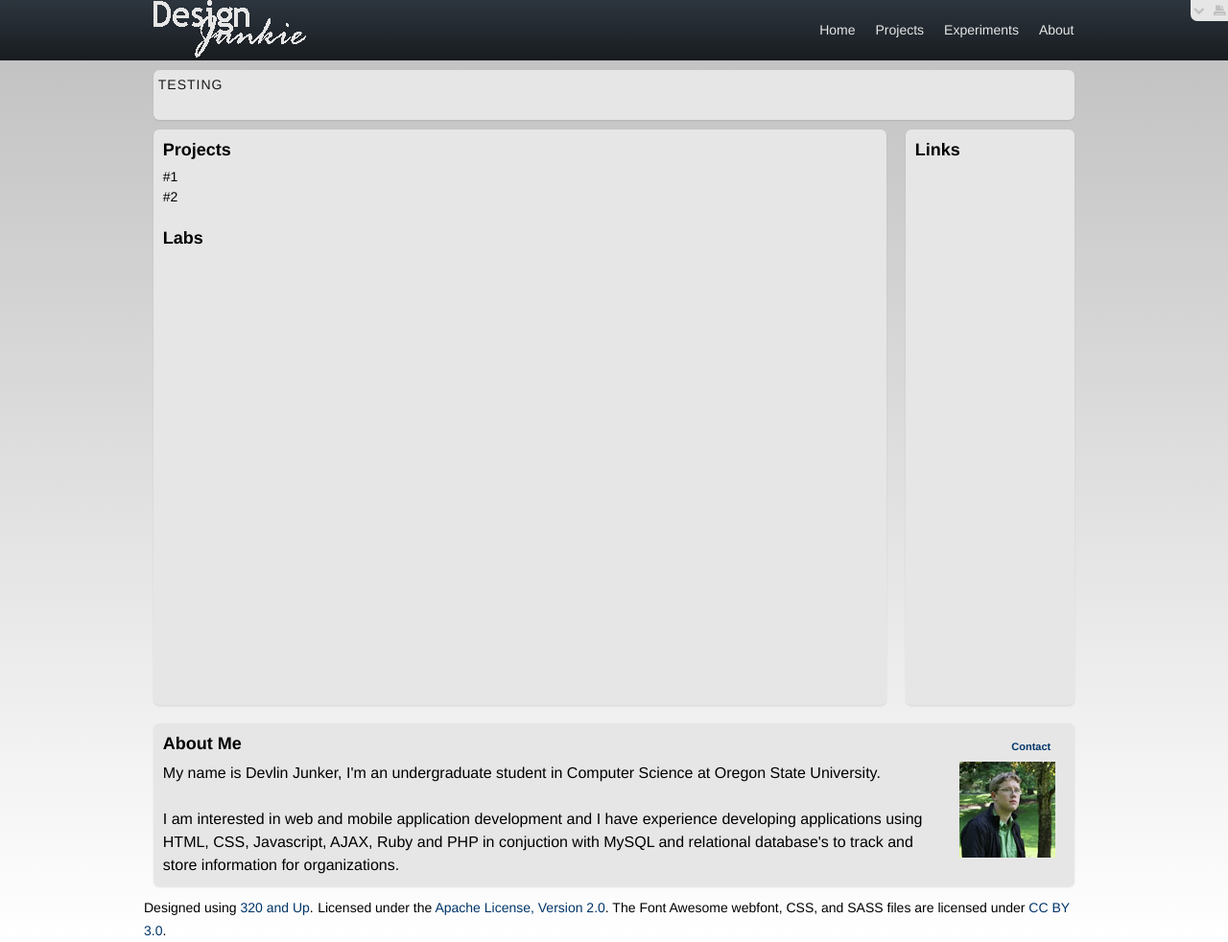
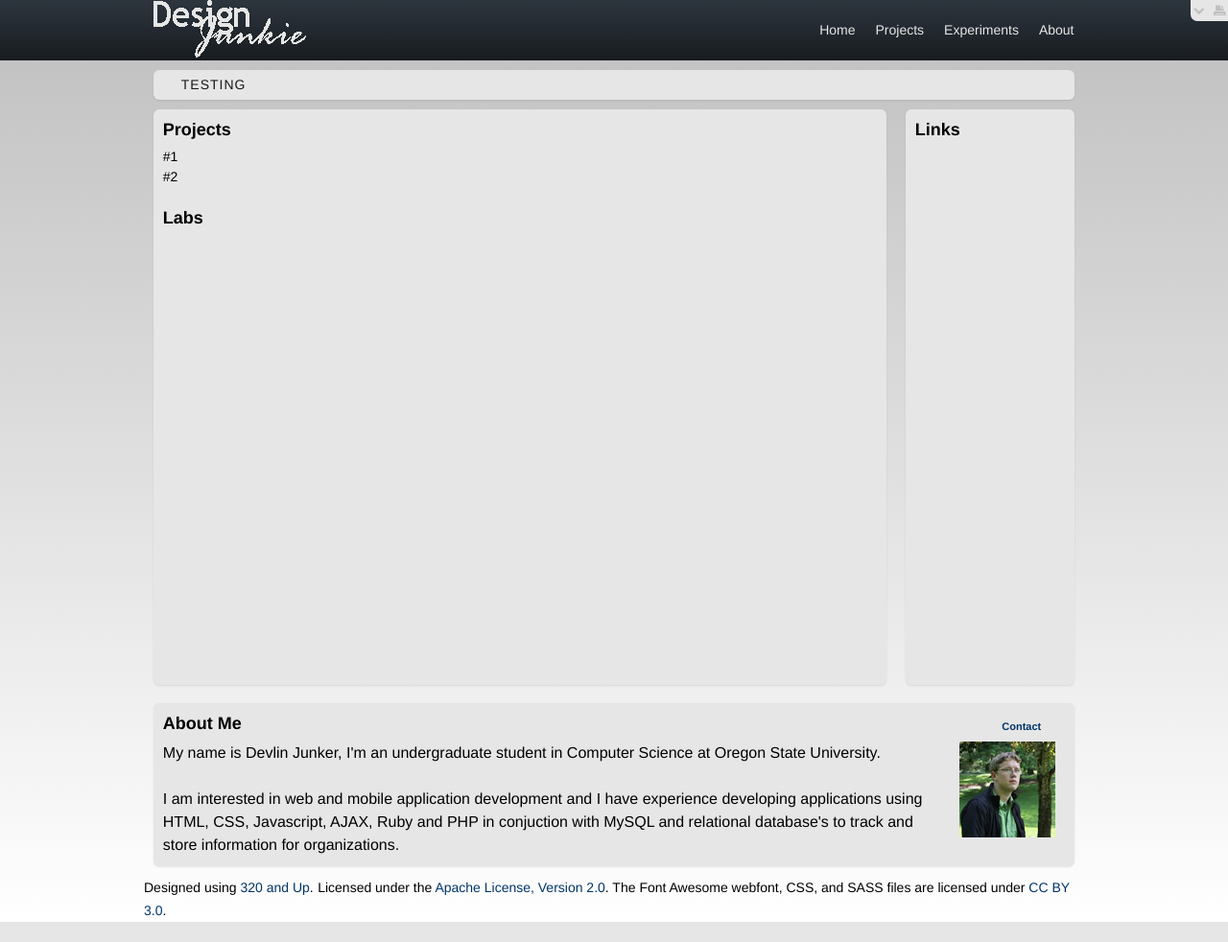
Before and after one commit to devlinjunker/design-junkie, a PHP site: page / in a window 1280 px wide. Shown: the whole page at 96% size. After the commit the page ends 961 px from the top, so only its background shows below. Run offline with PHP 8.4, Linux system fonts and the light colour scheme; some libraries are stand-ins or nearby versions.

Commit message:
ticker spacing

```diff
--- a/sass/_page.scss
+++ b/sass/_page.scss
@@ -15,6 +15,6 @@
 
 	h4 .btn-small{
 		float:right;
-		padding-right: 15px;
+		margin-right: 15px;
 	}
 }
--- a/sass/_site.scss
+++ b/sass/_site.scss
@@ -91,6 +91,11 @@
 		padding : 5px;
 		margin-bottom: 0;
 		color : lighten($black,10);
+
+		ul{
+
+			margin: 0;
+		}
 	}
 }
 
--- a/stylesheets/screen.css
+++ b/stylesheets/screen.css
@@ -2517,8 +2517,12 @@
   margin-bottom: 0;
   color: #1a1a1a;
 }
-
-/* line 97, C:/Users/Devlin/Dropbox/CS Stuff/Web Development/design-junkie/sass/_site.scss */
+/* line 95, C:/Users/Devlin/Dropbox/CS Stuff/Web Development/design-junkie/sass/_site.scss */
+#pagebanner h6 ul {
+  margin: 0;
+}
+
+/* line 102, C:/Users/Devlin/Dropbox/CS Stuff/Web Development/design-junkie/sass/_site.scss */
 .section {
   -webkit-box-shadow: 0 1px 2px rgba(0, 0, 0, 0.1);
   -moz-box-shadow: 0 1px 2px rgba(0, 0, 0, 0.1);
@@ -2534,12 +2538,12 @@
   -ms-box-sizing: border-box;
   box-sizing: border-box;
 }
-/* line 105, C:/Users/Devlin/Dropbox/CS Stuff/Web Development/design-junkie/sass/_site.scss */
+/* line 110, C:/Users/Devlin/Dropbox/CS Stuff/Web Development/design-junkie/sass/_site.scss */
 .section h4 {
   margin-bottom: 0.4em;
 }
 
-/* line 110, C:/Users/Devlin/Dropbox/CS Stuff/Web Development/design-junkie/sass/_site.scss */
+/* line 115, C:/Users/Devlin/Dropbox/CS Stuff/Web Development/design-junkie/sass/_site.scss */
 #wrapper {
   height: 100%;
 }
@@ -2552,7 +2556,7 @@
 /* line 16, C:/Users/Devlin/Dropbox/CS Stuff/Web Development/design-junkie/sass/_page.scss */
 #about h4 .btn-small {
   float: right;
-  padding-right: 15px;
+  margin-right: 15px;
 }
 
 /* Modernizr =================================================== */
```
